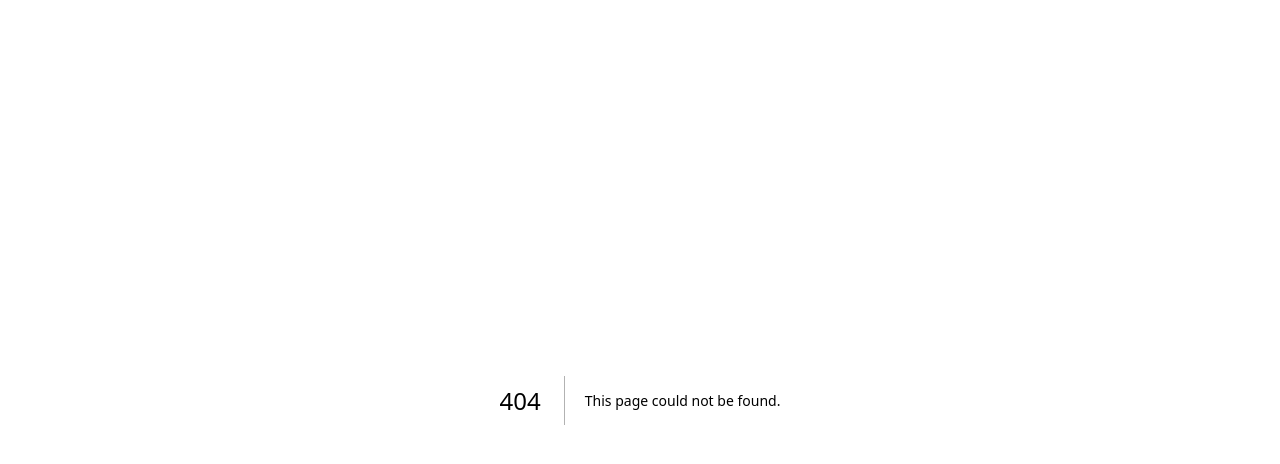
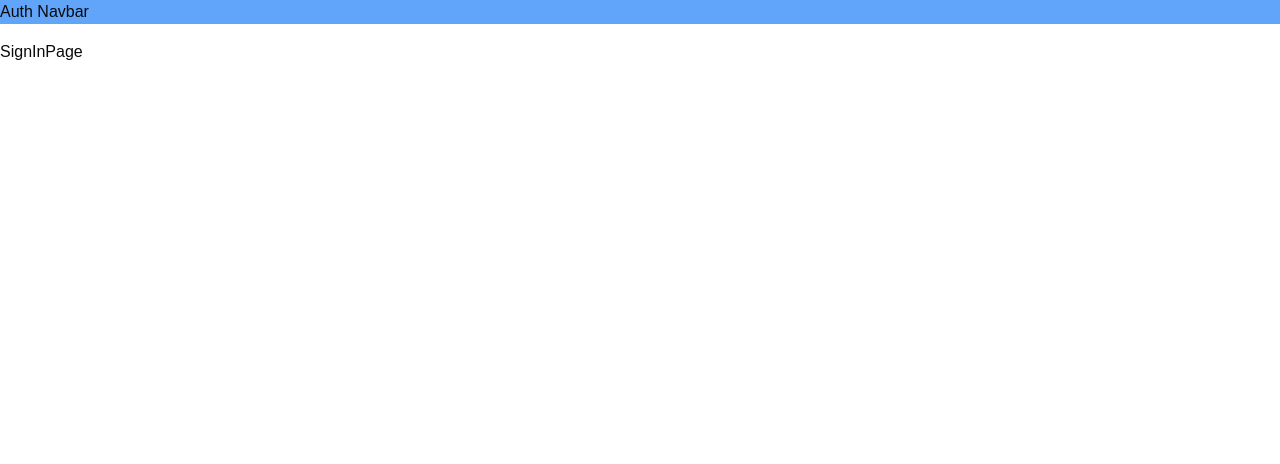
Before and after one commit to MadhurAggarwal/Google-Docs, a Next.js app: page /sign-in in a window 1280 px wide. Before the commit this address had no page. Shown: the top 464 px of the page. Built offline with nearby package versions, Linux system fonts and the light colour scheme.

Commit message:
Added Auth Route

```diff
--- /dev/null
+++ b/src/app/(auth)/layout.tsx
@@ -0,0 +1,14 @@
+interface AuthLayoutProps {
+    children: React.ReactNode;
+}
+
+const AuthLayout = ({children}: AuthLayoutProps) => {
+    return (
+        <div className="flex flex-col gap-y-4">
+            <nav className="w-full bg-blue-400">Auth Navbar</nav>
+            {children}
+        </div>
+     );
+}
+
+export default AuthLayout;
--- /dev/null
+++ b/src/app/(auth)/sign-in/page.tsx
@@ -0,0 +1,9 @@
+const SignInPage = () => {
+    return (
+        <div>
+            SignInPage
+        </div>
+    );
+}
+
+export default SignInPage;
--- /dev/null
+++ b/src/app/(auth)/sign-up/page.tsx
@@ -0,0 +1,9 @@
+const SignUpPage = () => {
+    return (
+        <div>
+            SignUpPage
+        </div>
+    );
+}
+
+export default SignUpPage;
```
